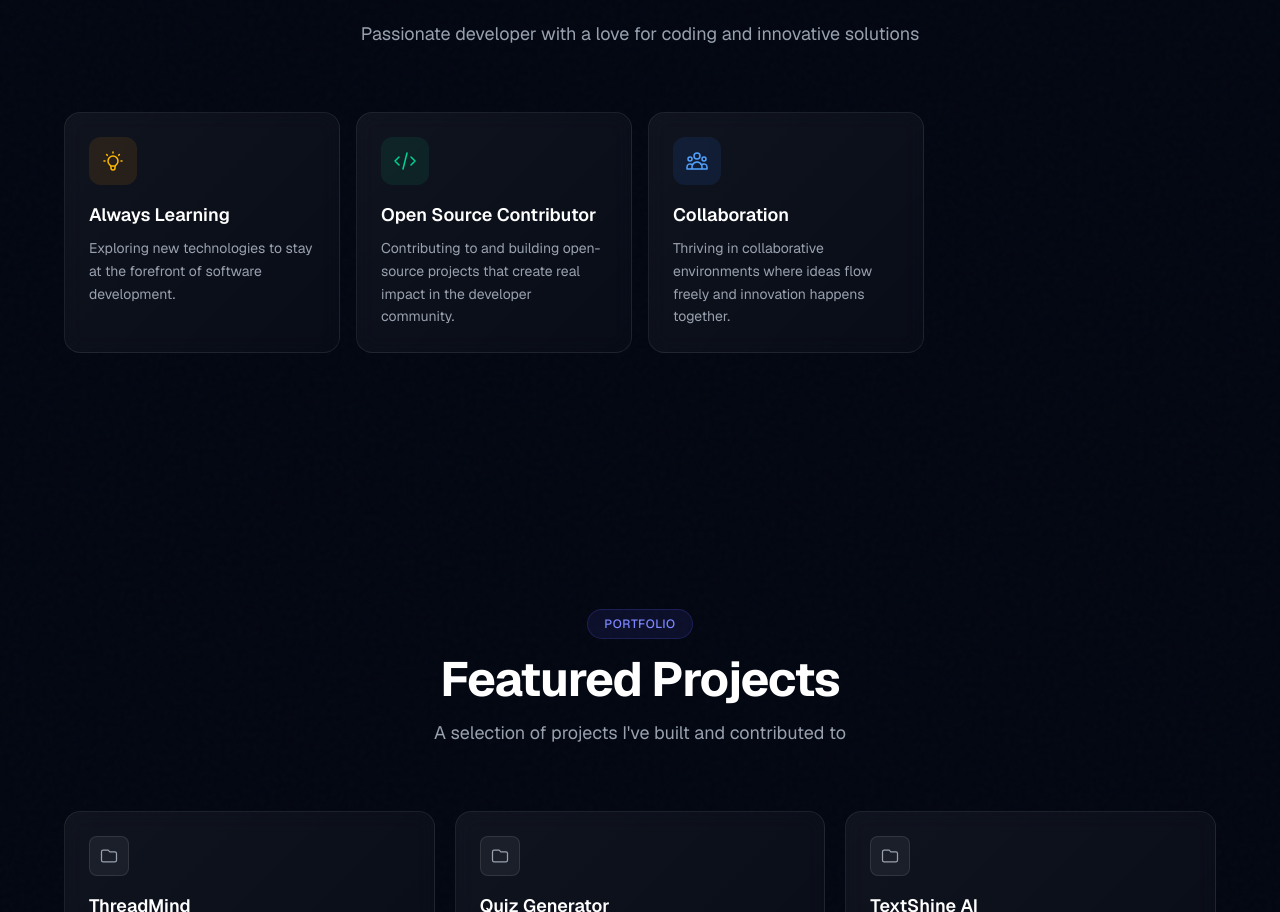
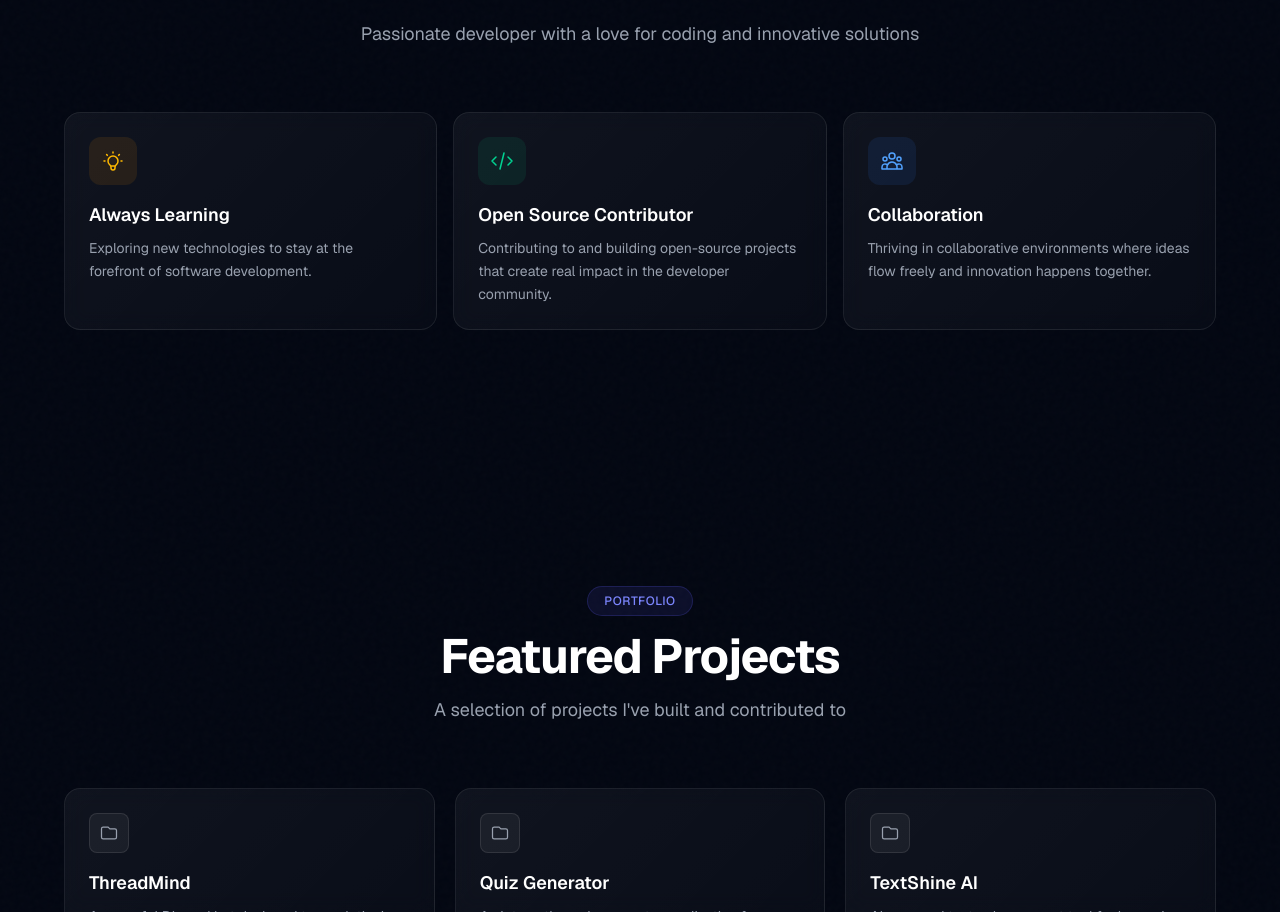
Before and after one commit to shafisma/portfolio, a Next.js app: page / in a window 1280 px wide. Shown: the part 1018-1930 px from the top of the page. Built offline with nearby package versions, Linux system fonts and the light colour scheme.

Commit message:
Fix grid issue

```diff
--- a/app/components/sections/AboutSection.tsx
+++ b/app/components/sections/AboutSection.tsx
@@ -58,7 +58,7 @@
         </div>
 
         {/* Cards grid */}
-        <div className="grid sm:grid-cols-2 lg:grid-cols-4 gap-4">
+        <div className="grid sm:grid-cols-2 lg:grid-cols-3 gap-4">
           {aboutCards.map((card, index) => (
             <div
               key={card.title}
```
